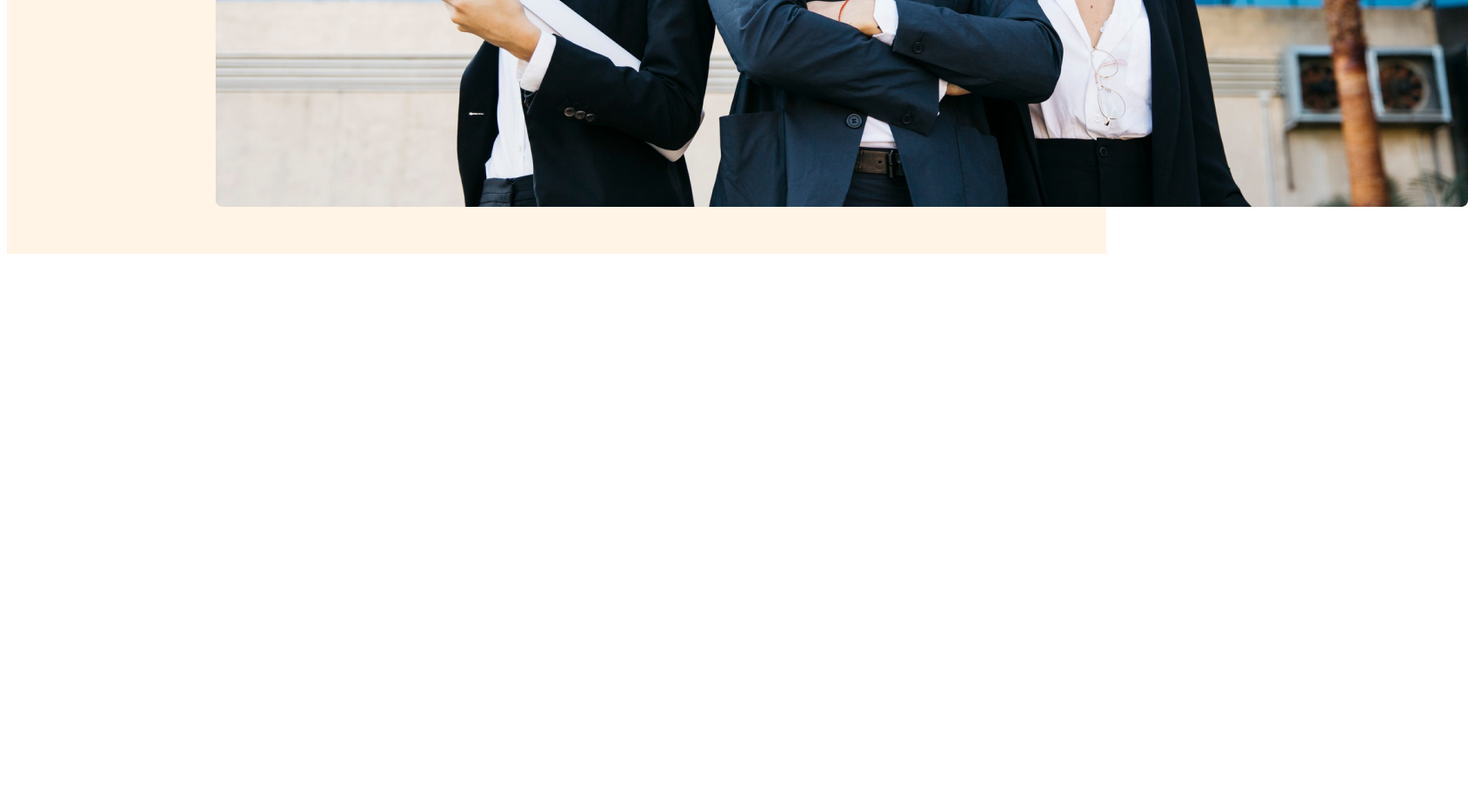
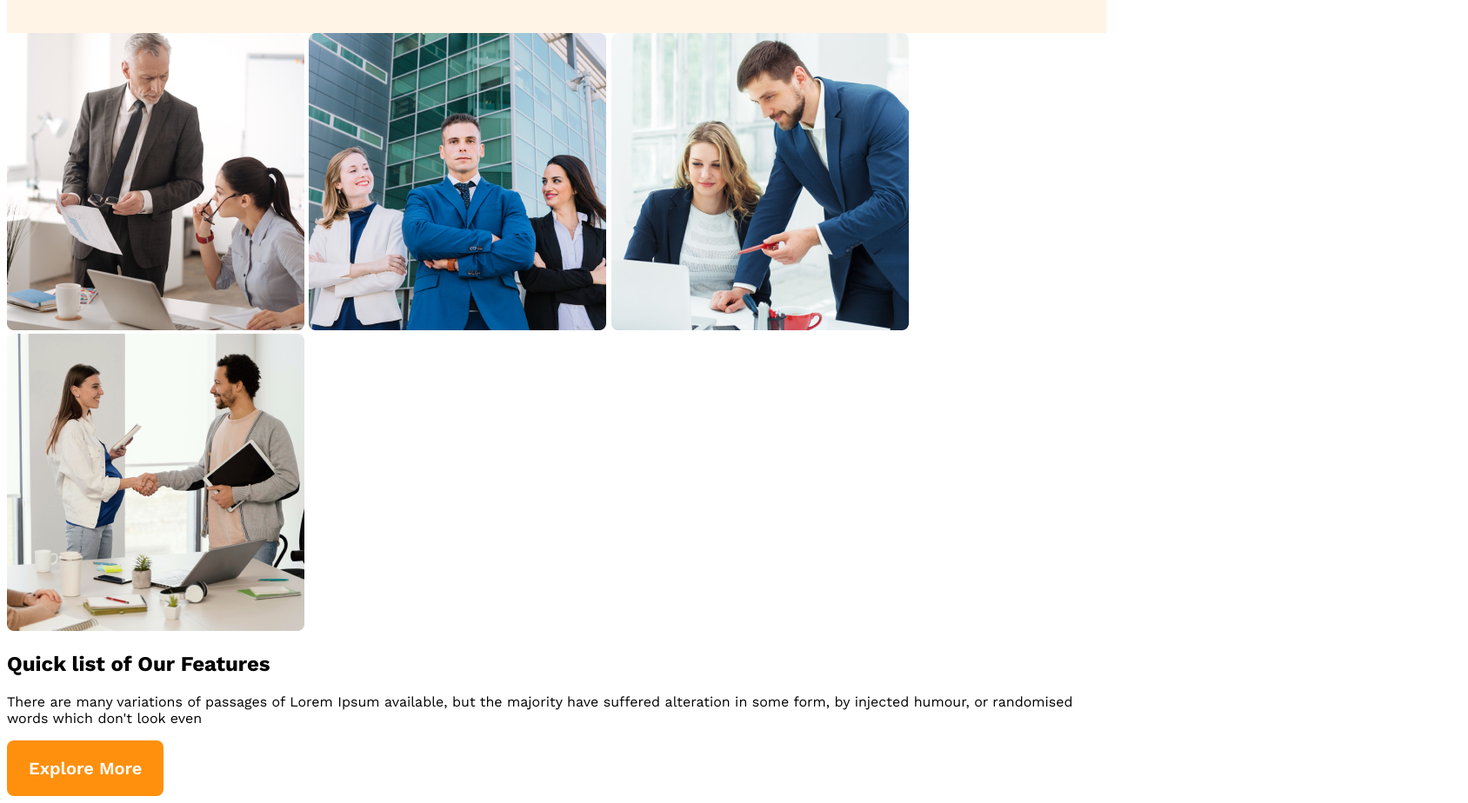
Before and after one commit to fazleyrabbi8/g3-architecht-website, a plain HTML site: page index.html in a window 1280 px wide. Shown: the part 947-1871 px from the top of the page at 87% size, 1688 px wide, since content can reach past the window. Before the commit the page ends 1247 px from the top, so only its background shows below. Drawn offline with nearby package versions, Linux system fonts and the light colour scheme.

Commit message:
mainsection

```diff
--- a/index.html
+++ b/index.html
@@ -37,16 +37,43 @@
                     Group of Architects
                 </h1>
                 <p class="bannerdescription">There are many variations of passages of Lorem Ipsum available, but the
-                    majority have suffered alteration in some form, by injected humour, or randomised words which don't look
+                    majority have suffered alteration in some form, by injected humour, or randomised words which don't
+                    look
                     even</p>
-                    <button class="button-primary">Explore More</button>
+                <button class="button-primary">Explore More</button>
             </div>
-                <img src="images/banner.png" alt="team">
+            <img src="images/banner.png" alt="team">
         </div>
 
     </header>
+    <!-- feature section -->
+    <main>
 
-    <main> </main>
+        <section class="feature-section">
+            <div class="featureimages">
+                <img src="images/team1.png" alt="team1" class="image1">
+                <img src="images/team2.png" alt="team2" class="image2">
+                <img src="images/team3.png" alt="team3" class="image3">
+                <img src="images/team4.png" alt="team4" class="image4">
+
+            </div>
+
+            <div class="featureshow">
+
+                <h1 class="feature-title">Quick list of Our Features</h1>
+
+                <p class="featuredescription">There are many variations of passages of Lorem Ipsum available,
+                    but the majority have suffered
+                    alteration in some form, by injected humour, or randomised words which don't look even</p>
+                    <button class="button-primary">Explore More</button>
+
+
+            </div>
+        </section>
+
+
+
+    </main>
 
 
 
--- a/styles/architect.css
+++ b/styles/architect.css
@@ -40,22 +40,61 @@ nav li a {
     text-decoration: none;
     color: #424242;
 }
-.bannercontent{
+
+.bannercontent {
     max-width: 800px;
     text-align: center;
     margin: 0 auto;
 }
-.bannertitle{
-    color:  #131313;
+
+.bannertitle {
+    color: #131313;
     font-size: 4rem;
     font-weight: 700;
 }
-.bannerdescription{
-    color:  #727272;
+
+.bannerdescription {
+    color: #727272;
 
 }
-.button-primary{
+
+.button-primary {
     border-radius: 8px;
     background: #FF900E;
-border-style: none;
+    padding: 20px 25px;
+    border: 0;
+    color: #FFF;
+    font-size: 1.25rem;
+    font-weight: 600;
+    cursor: pointer;
 }
+
+.banner img {
+    margin-top: 20px;
+    width: 100%;
+}
+
+@media screen and (max-width: 576px) {
+
+    header{
+        padding: 20px;
+    }
+    nav{
+        flex-direction: column;
+    }
+
+}
+
+@media screen and (min-width:576px) and (max-width:992px) {
+
+    header{
+        padding: 50px;
+    }
+
+    nav{
+        flex-direction: column;
+    }
+
+
+
+}
```
Lines whose indentation alone changed are shown as unchanged.
